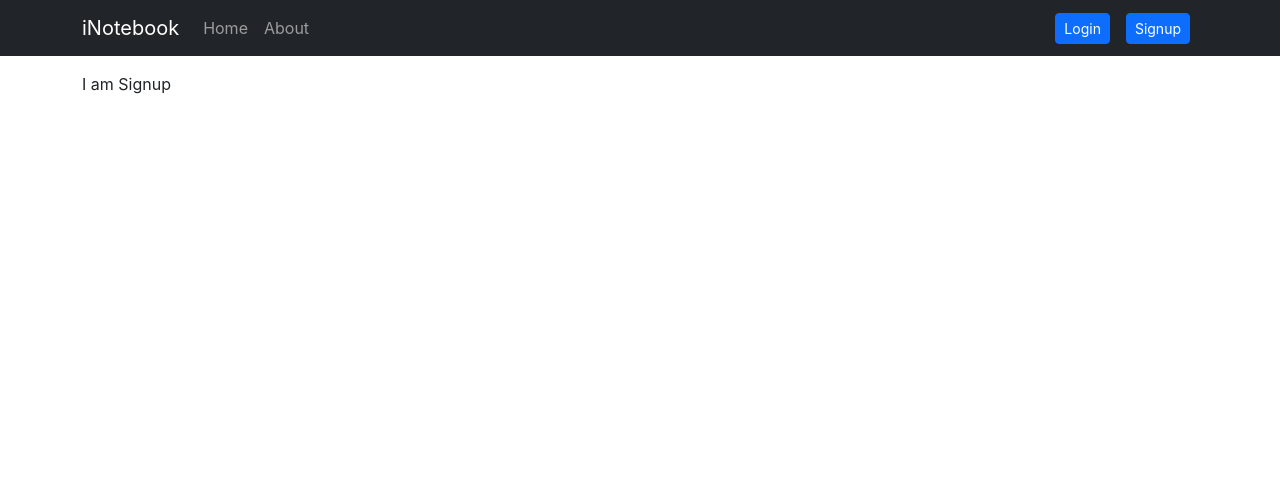
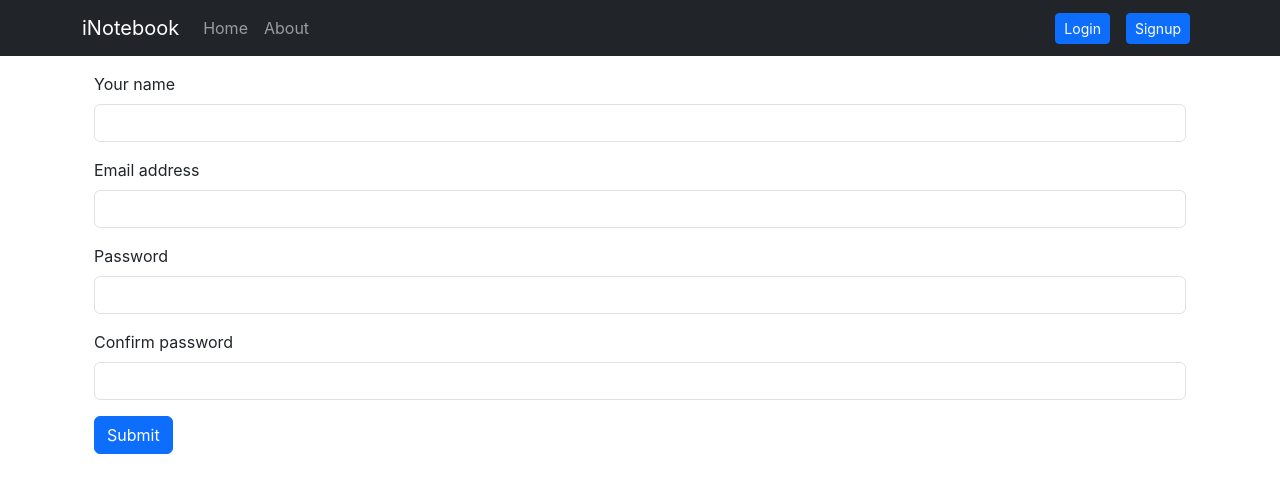
Before and after one commit to anshit2526/iNotebook, a React (Create React App) app: page /signup in a window 1280 px wide. Shown: the top 492 px of the page. Built offline with nearby package versions, Linux system fonts and the light colour scheme; the HTML template or start-up script is replaced by a standard one.

Commit message:
Signup page added. Now new users can signup. Scrollbar customize

```diff
--- a/src/App.css
+++ b/src/App.css
@@ -2,7 +2,23 @@
   cursor: pointer;
 }
 
-/* body {
-  max-height: 100dvh;
-  overflow-y: hidden;
-} */
+/* width */
+::-webkit-scrollbar {
+  width: 10px;
+}
+
+/* Track */
+::-webkit-scrollbar-track {
+  background-color: transparent;
+}
+
+/* Handle */
+::-webkit-scrollbar-thumb {
+  background: #888;
+  border-radius: 5rem;
+}
+
+/* Handle on hover */
+::-webkit-scrollbar-thumb:hover {
+  background: #555;
+}
--- a/src/components/Signup.jsx
+++ b/src/components/Signup.jsx
@@ -1,7 +1,55 @@
-import React from 'react'
+import React, { useState } from 'react';
+import { useNavigate } from 'react-router-dom';
 
 export const Signup = () => {
+
+  const [credentials, setCredentials] = useState({ name: "", email: "", password: "", cpassword: "" });
+  let navigate = useNavigate();
+
+  const handleSubmit = async (e) => {
+    e.preventDefault();
+    const { name, email, password, cpassword } = credentials;
+    const response = await fetch('http://localhost:5000/api/auth/createuser', {
+      method: "POST",
+      headers: {
+        "Content-Type": "application/json",
+      },
+      body: JSON.stringify({ name, email, password }),
+    });
+    const json = await response.json();
+    console.log(json);
+    // Save the auth token and then rediect
+    localStorage.setItem('token', json.authtoken);
+    navigate('/');
+  }
+
+  const onChange = (e) => {
+    setCredentials({ ...credentials, [e.target.name]: e.target.value });
+  }
+
   return (
-    <div>I am Signup</div>
+    <div className="container">
+
+      <form onSubmit={handleSubmit}>
+        <div className="mb-3">
+          <label htmlFor="name" className="form-label">Your name</label>
+          <input type="text" className="form-control" id="name" name="name" onChange={onChange} />
+        </div>
+        <div className="mb-3">
+          <label htmlFor="email" className="form-label">Email address</label>
+          <input type="email" className="form-control" id="email" name="email" aria-describedby="emailHelp" onChange={onChange} />
+        </div>
+        <div className="mb-3">
+          <label htmlFor="password" className="form-label">Password</label>
+          <input type="password" className="form-control" id="password" name="password" autoComplete='on' onChange={onChange} />
+        </div>
+        <div className="mb-3">
+          <label htmlFor="cpassword" className="form-label">Confirm password</label>
+          <input type="password" className="form-control" id="cpassword" name="cpassword" autoComplete='on' onChange={onChange} />
+        </div>
+        <button type="submit" className="btn btn-primary">Submit</button>
+      </form>
+    </div>
+
   )
 }
```
Also changed, not shown: 1 other file (tests, documents, lock files or other folders).
